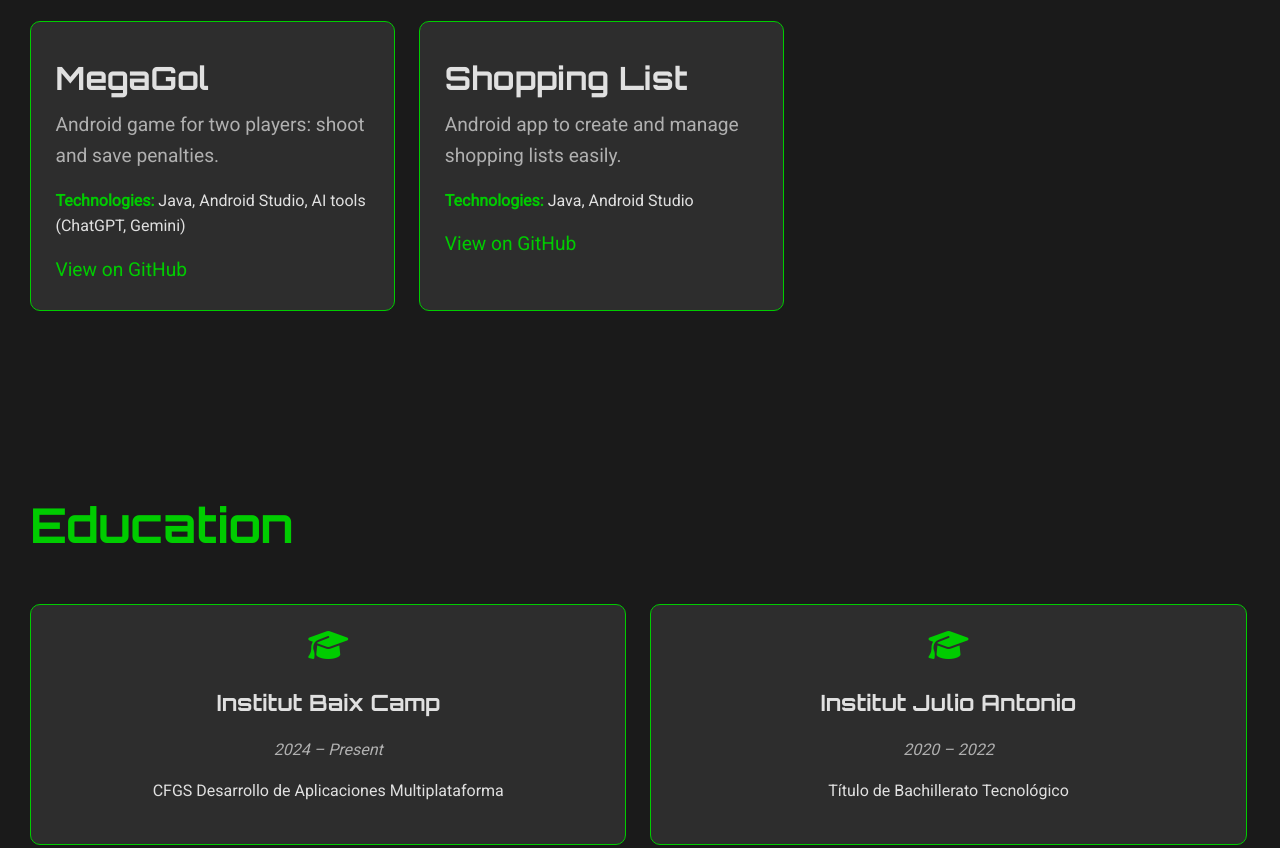
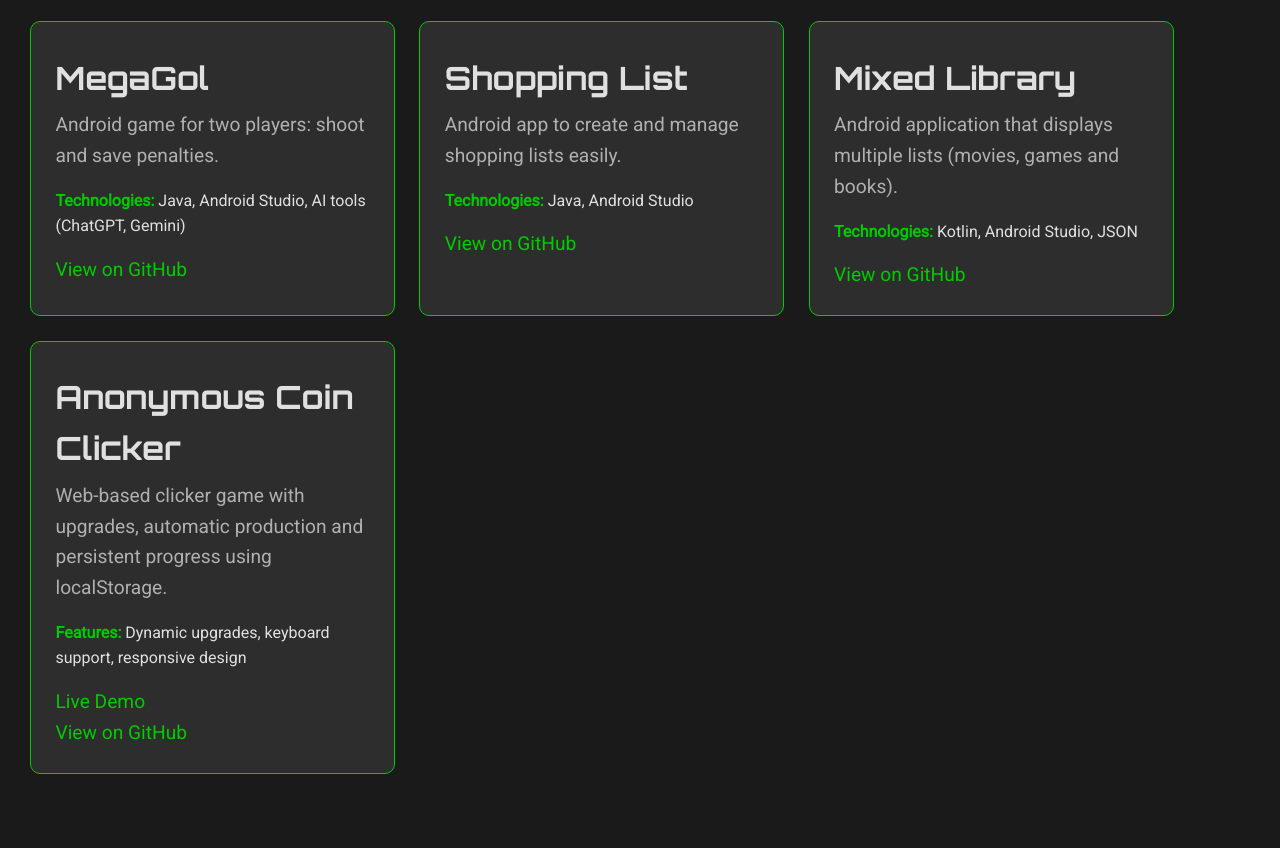
Before and after one commit to Khaoss02/portfolio, a plain HTML site: page index.html in a window 1280 px wide. Shown: the part 2056-2904 px from the top of the page. Drawn offline with Linux system fonts and the light colour scheme.

Commit message:
added projects: biblio and clicker

```diff
--- a/index.html
+++ b/index.html
@@ -172,6 +172,81 @@
                         <span class="en">View on GitHub</span><span class="es hidden">Ver en GitHub</span>
                     </a>
                 </div>
+
+                <!-- Biblioteca Mixta (Android) -->
+                <div class="project" data-category="mobile">
+                    <h3 class="project-title">
+                        <span class="en">Mixed Library</span>
+                        <span class="es hidden">Biblioteca Mixta</span>
+                    </h3>
+
+                    <p class="project-desc">
+                        <span class="en">
+                            Android application that displays multiple lists (movies, games and books).
+                        </span>
+                        <span class="es hidden">
+                            Aplicación Android que muestra múltiples listas (películas, juegos y libros).
+                        </span>
+                    </p>
+
+                    <p>
+                        <strong class="title">
+                            <span class="en">Technologies:</span>
+                            <span class="es hidden">Tecnologías:</span>
+                        </strong>
+                        <span class="en">
+                            Kotlin, Android Studio, JSON
+                        </span>
+                        <span class="es hidden">
+                            Kotlin, Android Studio, JSON
+                        </span>
+                    </p>
+
+                    <a class="project-link" href="https://github.com/Khaoss02/BibliotecaMixta" target="_blank" rel="noopener">
+                        <span class="en">View on GitHub</span>
+                        <span class="es hidden">Ver en GitHub</span>
+                    </a>
+                </div>
+
+                <!-- Anonymous Coin Clicker (Web) -->
+                <div class="project" data-category="web">
+                    <h3 class="project-title">
+                        <span class="en">Anonymous Coin Clicker</span>
+                        <span class="es hidden">Clicker de Monedas Anónimo</span>
+                    </h3>
+
+                    <p class="project-desc">
+                        <span class="en">
+                            Web-based clicker game with upgrades, automatic production and persistent progress using localStorage.
+                        </span>
+                        <span class="es hidden">
+                            Juego web tipo clicker con mejoras, producción automática y progreso persistente mediante localStorage.
+                        </span>
+                    </p>
+
+                    <p>
+                        <strong class="title">
+                            <span class="en">Features:</span>
+                            <span class="es hidden">Características:</span>
+                        </strong>
+                        <span class="en">Dynamic upgrades, keyboard support, responsive design</span>
+                        <span class="es hidden">Mejoras dinámicas, soporte de teclado, diseño responsive</span>
+                    </p>
+
+                    <a class="project-link" href="https://anonymousclicker.netlify.app/" target="_blank" rel="noopener">
+                        <span class="en">Live Demo</span>
+                        <span class="es hidden">Demo en vivo</span>
+                    </a>
+
+                    <br>
+
+                    <a class="project-link" href="https://github.com/Khaoss02/anonymous_clicker" target="_blank" rel="noopener">
+                        <span class="en">View on GitHub</span>
+                        <span class="es hidden">Ver en GitHub</span>
+                    </a>
+                </div>
+
+
             </div>
         </section>
 
```
